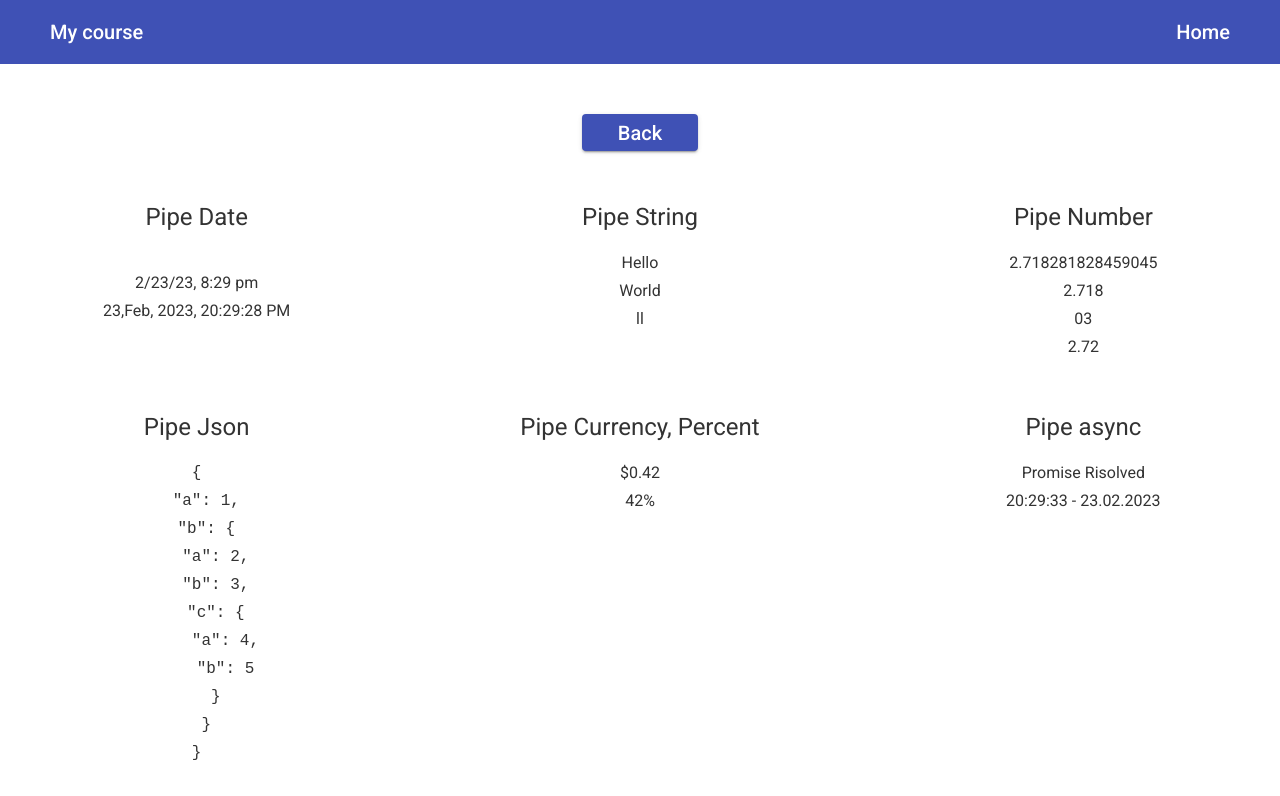
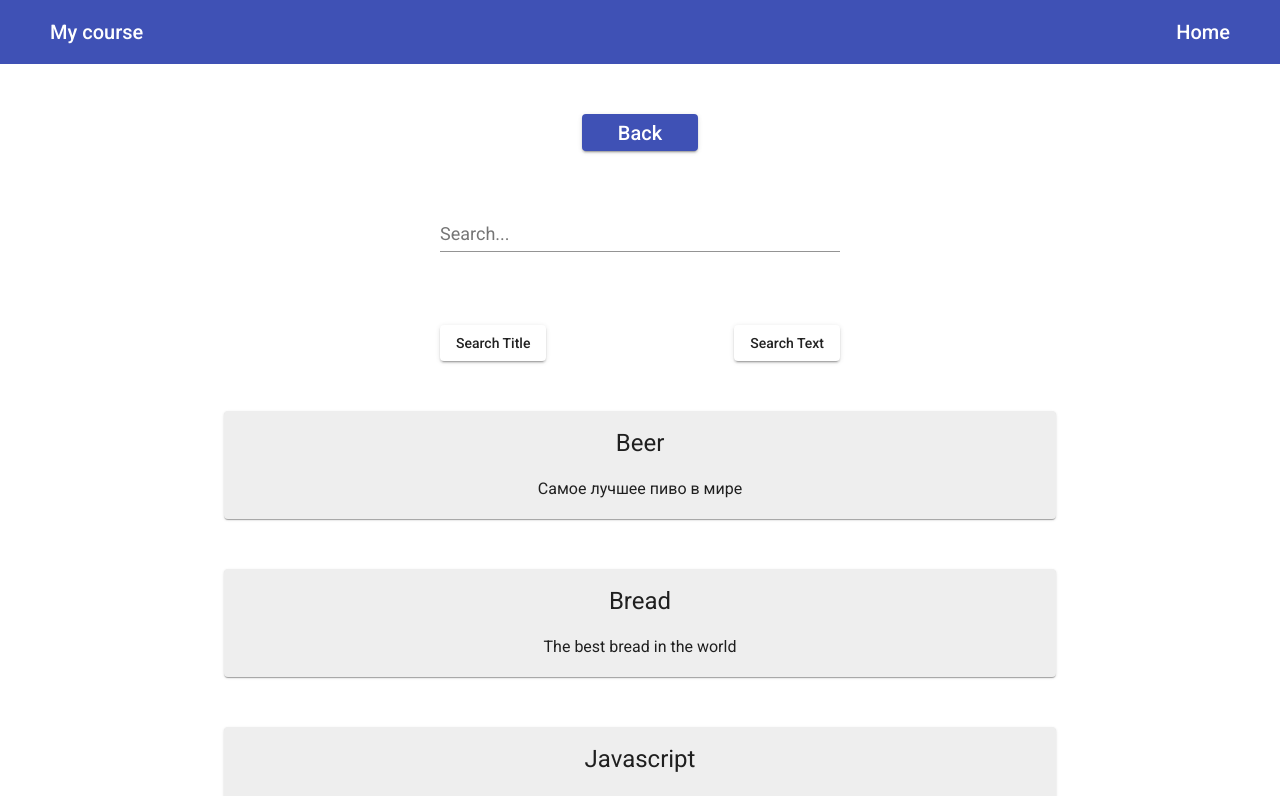
Before and after one commit to IgorShevchuk111/angular-course, an Angular app: page /Pipes in a window 1280 px wide. Shown: the top 796 px of the page. Built offline with nearby package versions, Linux system fonts and the light colour scheme.

Commit message:
Pipe filter

```diff
--- a/src/app/app.module.ts
+++ b/src/app/app.module.ts
@@ -23,6 +23,7 @@ import { PostComponent } from './components/post/post.component';
 import { DStyleMouseDirective} from './directive/dStyleMouse.directive';
 import { DAddClassDirective } from './directive/d-add-class.directive';
 import { DHideElementDirective } from './directive/d-hide-element.directive';
+import { FilterPipe } from './pipes/filter.pipe';
 
 
 
@@ -46,7 +47,8 @@ import { DHideElementDirective } from './directive/d-hide-element.directive';
     DStyleMouseDirective,
     DAddClassDirective,
     DHideElementDirective,
-    DHideElementDirective
+    DHideElementDirective,
+    FilterPipe
   ],
   imports: [
     BrowserModule,
--- a/src/app/components/pipes/pipes.component.html
+++ b/src/app/components/pipes/pipes.component.html
@@ -1,6 +1,25 @@
 <div class="link-button">
     <button mat-raised-button color="primary"><a [routerLink]="['/']"> Back</a></button>
 </div>
+
+<mat-form-field>
+    <mat-label>Search...</mat-label>
+    <input matInput placeholder="Enter text..." [(ngModel)]="search">
+</mat-form-field>
+
+<div class="search-buttons">
+    <button mat-raised-button (click)="searchField = 'title'">Search Title</button>
+    <button mat-raised-button (click)="searchField = 'text'">Search Text</button>
+</div>
+
+
+<mat-card *ngFor="let p of posts | filter:search:searchField">
+    <h1>{{p.title}}</h1>
+    <h3>{{p.text}}</h3>
+</mat-card>
+<br>
+<hr>
+<br>
 
 <div class="grid">
     <div>
--- a/src/app/components/pipes/pipes.component.scss
+++ b/src/app/components/pipes/pipes.component.scss
@@ -26,3 +26,26 @@ a{
     font-size: 20px;
     padding: 0 20px;
 }
+
+mat-form-field{
+    max-width: 400px;
+    display: block;
+    margin: 0 auto 50px;
+    font-size: large;
+
+}
+
+mat-card {
+    max-width: 800px;
+    display: block;
+    margin: 0 auto 50px;
+    background: #eee;
+}
+
+.search-buttons{
+    max-width: 400px;
+    margin: 50px auto;
+    text-align: center;
+    display: flex;
+    justify-content: space-between;
+}
--- a/src/app/components/pipes/pipes.component.ts
+++ b/src/app/components/pipes/pipes.component.ts
@@ -1,5 +1,6 @@
 import { Component, OnInit } from '@angular/core';
 import { Observable } from 'rxjs';
+import { Post } from '../post-form/post-form.component';
 
 @Component({
   selector: 'app-pipes',
@@ -7,6 +8,9 @@ import { Observable } from 'rxjs';
   styleUrls: ['./pipes.component.scss']
 })
 export class PipesComponent implements OnInit {
+
+  search: string = ''
+  searchField: string = 'title'
 
   now = new Date()
 
@@ -27,6 +31,12 @@ export class PipesComponent implements OnInit {
           }
       }
     }
+
+    posts = [
+      {title: 'Beer', text: 'Самое лучшее пиво в мире'},
+      {title: 'Bread', text: 'The best bread in the world'},
+      {title: 'Javascript', text: 'The best language in the world'},
+    ]
 
   constructor() { }
 
--- /dev/null
+++ b/src/app/pipes/filter.pipe.ts
@@ -0,0 +1,20 @@
+import { Pipe, PipeTransform } from '@angular/core';
+import { Post } from '../components/post-form/post-form.component';
+
+
+
+@Pipe({
+  name: 'filter'
+})
+export class FilterPipe implements PipeTransform {
+  transform(posts: Post[], search: string , field: string): Post[] {
+    console.log(posts);
+    if (!search.trim()) {
+      return posts
+    } else {
+      return posts.filter(post => {
+        return post[field as keyof typeof post].toLowerCase().includes(search.toLowerCase())
+      })
+    }
+  }
+}
```
